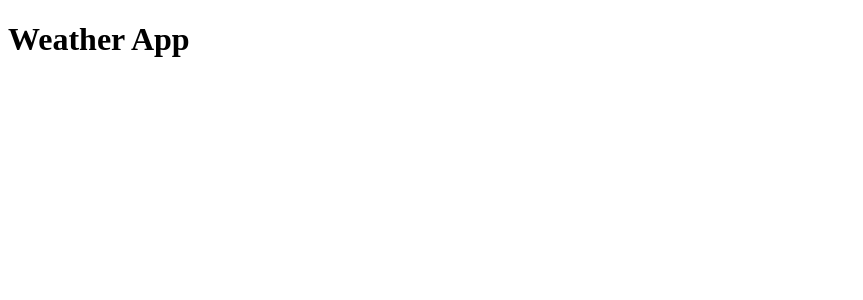
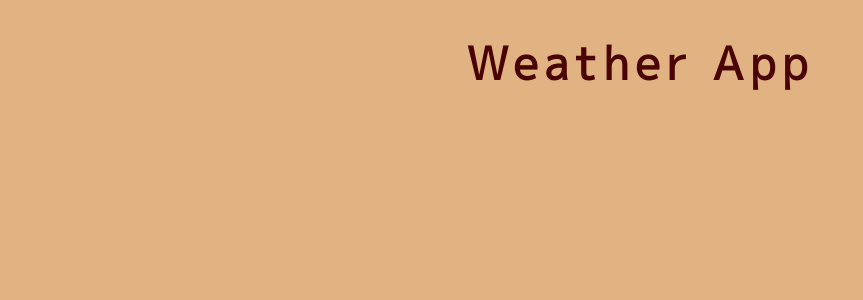
Before and after one commit to adityavshahi/svelte.weatherapp, a Svelte app: page / in a window 1280 px wide. Shown: the top 300 px of the page, without its empty margins (0-863 px from the left). Built offline with nearby package versions, Linux system fonts and the light colour scheme.

Commit message:
added navbar/heading component

```diff
--- a/src/App.svelte
+++ b/src/App.svelte
@@ -1,12 +1,5 @@
 <script>
+  import Navbar from "./Components/Navbar.svelte";
 </script>
 
-<main>
-  <div>
-    <h1>Weather App</h1>
-  </div>
-</main>
-
-<style>
-
-</style>
+<Navbar />
--- /dev/null
+++ b/src/Components/Navbar.svelte
@@ -0,0 +1,16 @@
+<script>
+
+</script>
+
+<style>
+    @import url('https://fonts.googleapis.com/css2?family=Outfit:wght@100..900&display=swap');
+    @import url('https://fonts.googleapis.com/css2?family=M+PLUS+1p&family=Outfit:wght@100..900&display=swap');
+    h1 {
+        font-size: 2.8rem;
+        font-family: "M PLUS 1p",sans-serif;
+        color: #4A0404;
+        letter-spacing: 0.4rem;
+    }
+</style>
+
+<h1>Weather App</h1>
--- a/src/app.css
+++ b/src/app.css
@@ -0,0 +1,4 @@
+body {
+  background-color: #e1b382;
+  text-align: center;
+}
```
Also changed, not shown: 1 other file (tests, documents, lock files or other folders).
